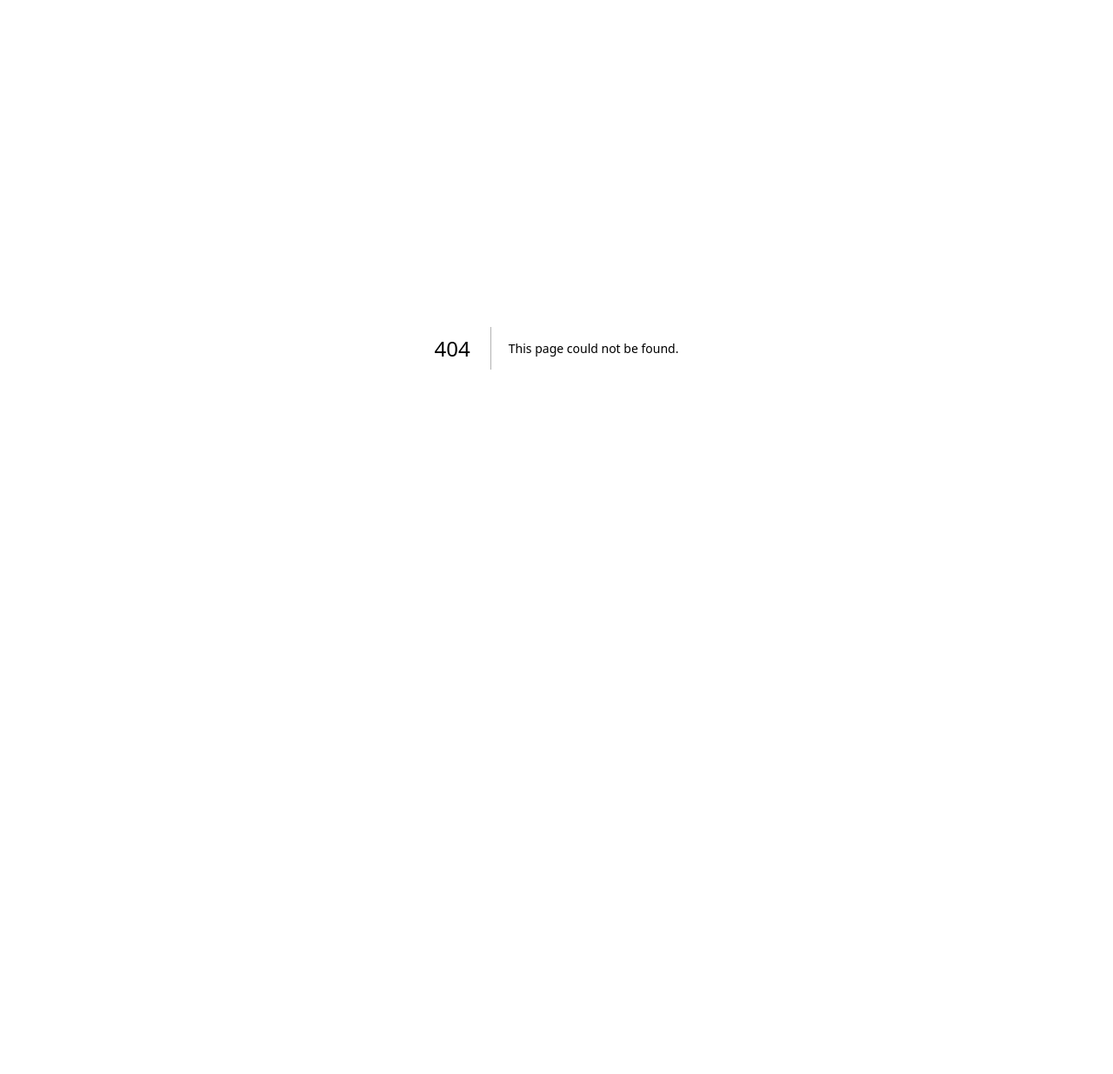
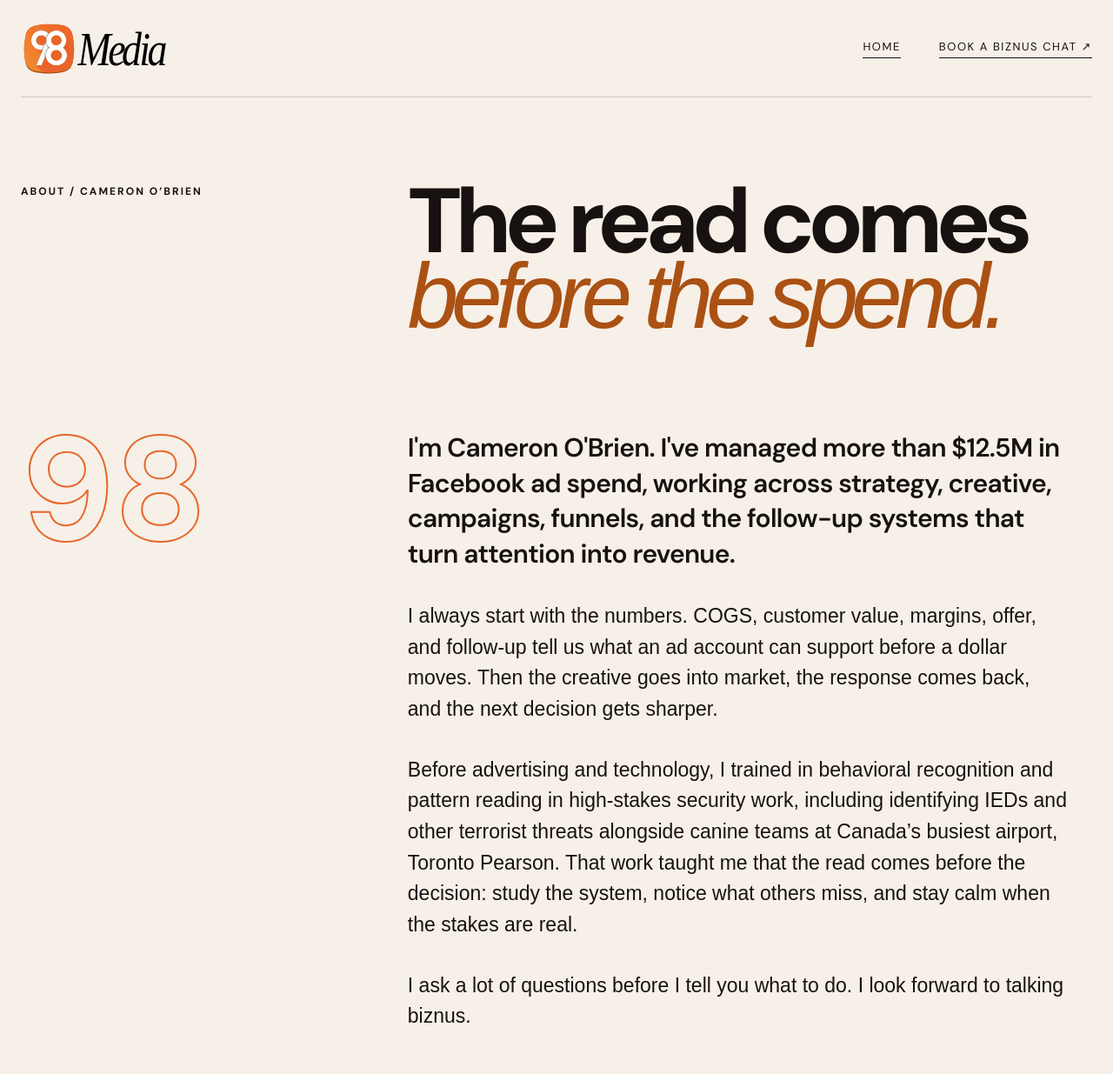
Before and after one commit to gh4i-bot/98-media, a Next.js app: page /about in a window 1280 px wide. Before the commit this address had no page. Shown: the top 1235 px of the page at 87% size. Before the commit the page ends 800 px from the top, so only its background shows below. Built offline with nearby package versions, Linux system fonts and the light colour scheme; a web font is replaced by a local one.

Commit message:
Add reviewed About page

```diff
--- /dev/null
+++ b/app/about/page.js
@@ -0,0 +1,32 @@
+export const metadata = {
+  title: 'About Cameron O’Brien | 98 Media',
+  description: 'The read comes before the spend. Meet Cameron O’Brien, founder of 98 Media.',
+};
+
+export default function About() {
+  return <main className="about-page">
+    <header className="nav shell">
+      <a href="/" aria-label="98 Media home"><img className="brand" src="/98-media-header.svg" alt="98 Media" /></a>
+      <div className="nav-right"><a href="/" className="nav-link">Home</a><a href="/contact" className="nav-link">Book a Biznus chat ↗</a></div>
+    </header>
+
+    <section className="about-hero shell">
+      <div className="section-tag">About / Cameron O’Brien</div>
+      <h1>The read comes<br/><em>before the spend.</em></h1>
+    </section>
+
+    <section className="about-story shell">
+      <div className="about-mark">98</div>
+      <div className="about-copy">
+        <p className="about-lede">I'm Cameron O'Brien. I've managed more than $12.5M in Facebook ad spend, working across strategy, creative, campaigns, funnels, and the follow-up systems that turn attention into revenue.</p>
+        <p>I always start with the numbers. COGS, customer value, margins, offer, and follow-up tell us what an ad account can support before a dollar moves. Then the creative goes into market, the response comes back, and the next decision gets sharper.</p>
+        <p>Before advertising and technology, I trained in behavioral recognition and pattern reading in high-stakes security work, including identifying IEDs and other terrorist threats alongside canine teams at Canada’s busiest airport, Toronto Pearson. That work taught me that the read comes before the decision: study the system, notice what others miss, and stay calm when the stakes are real.</p>
+        <p>I ask a lot of questions before I tell you what to do. I look forward to talking biznus.</p>
+        <a className="button" href="/contact">Book a Biznus chat <span>↗</span></a>
+      </div>
+    </section>
+
+    <section className="about-close"><div className="shell"><div className="section-tag light">How we work</div><h2>Bring us in for the read,<br/><em>the build, or the ongoing system.</em></h2></div></section>
+    <footer className="shell"><img src="/98-media-header.svg" alt="98 Media"/><p>Strategy · Creative · Facebook advertising</p><p>© 2026 98 Media</p></footer>
+  </main>;
+}
--- a/app/page.js
+++ b/app/page.js
@@ -6,7 +6,7 @@ export default function Home() {
   return <main>
     <header className="nav shell">
       <a href="#top" aria-label="98 Media home"><img className="brand" src="/98-media-header.svg" alt="98 Media" /></a>
-      <div className="nav-right"><span>Facebook advertising</span><BookerLink className="nav-link">Book a Biznus chat ↗</BookerLink></div>
+      <div className="nav-right"><span>Facebook advertising</span><a className="nav-link" href="/about">About</a><BookerLink className="nav-link">Book a Biznus chat ↗</BookerLink></div>
     </header>
 
     <section className="hero shell" id="top">
```
Also changed, not shown: app/globals.css.
